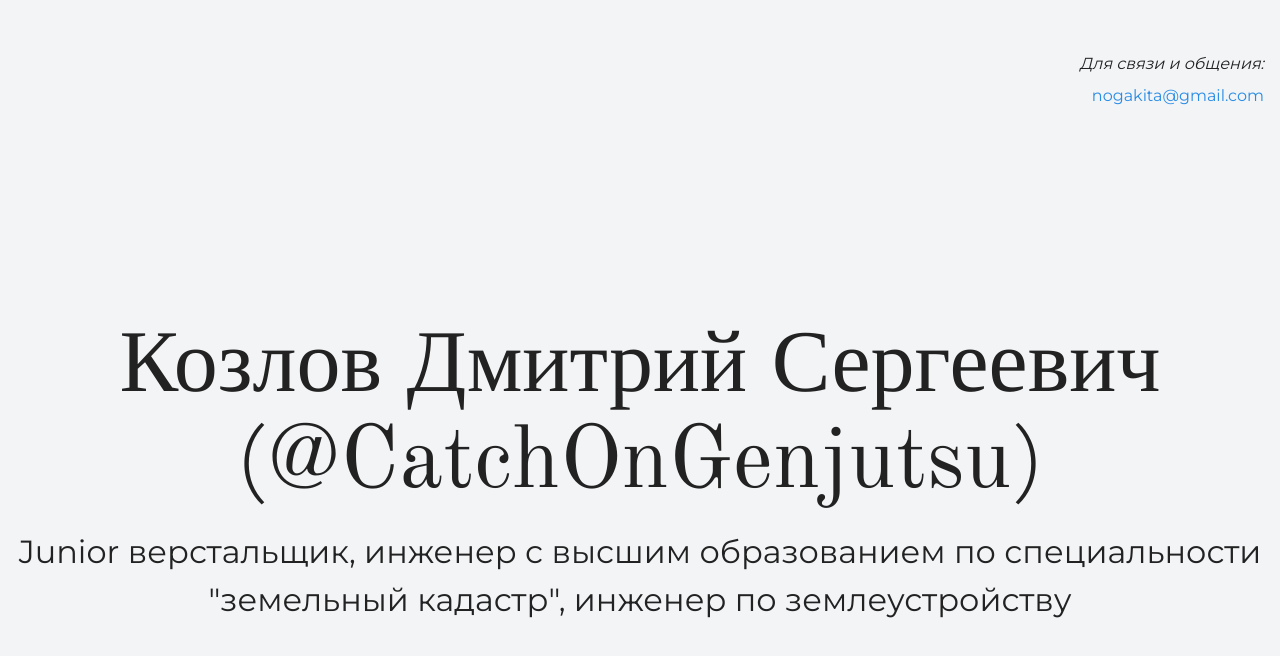
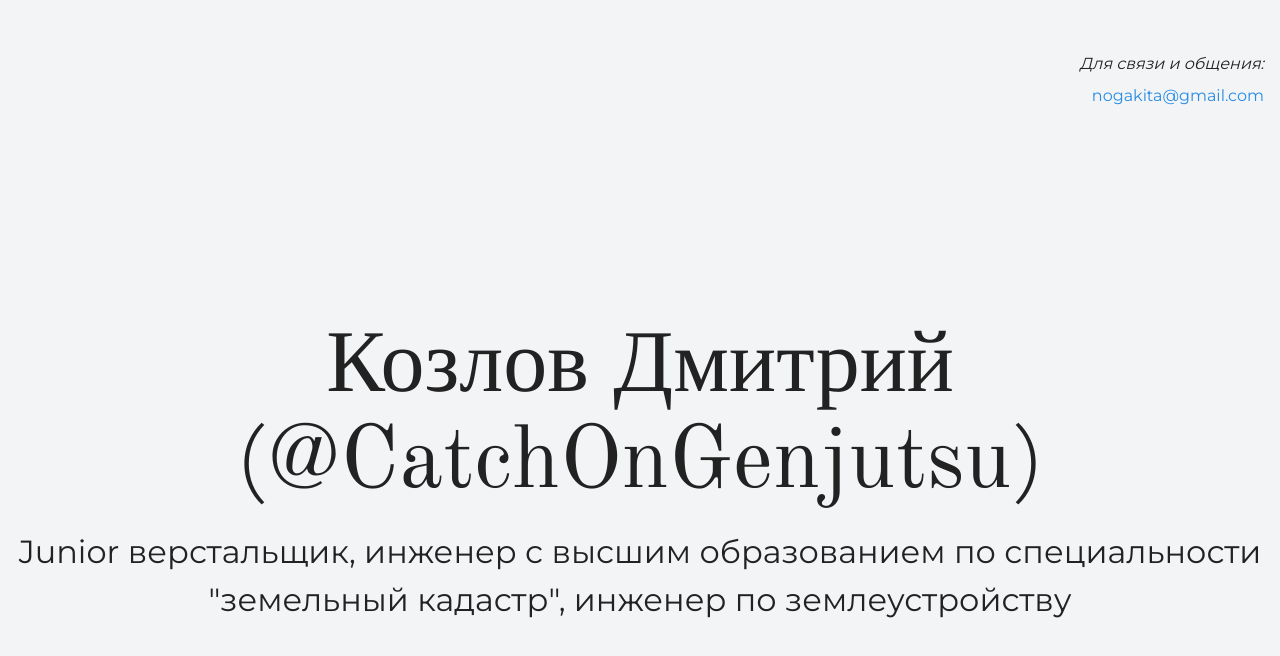
Before and after one commit to CatchOnGenjutsu/my-site, a plain HTML site: page index.html in a window 1280 px wide. Shown: the top 656 px of the page. Drawn offline with nearby package versions, Linux system fonts and the light colour scheme.

Commit message:
смена теста на исходный

```diff
--- a/index.html
+++ b/index.html
@@ -16,7 +16,7 @@
 
     <section class="hero-image">
       <div class ="container">
-      <h1 class="heading">Козлов Дмитрий Сергеевич<br>(@CatchOnGenjutsu)</h1>
+      <h1 class="heading">Козлов Дмитрий<br>(@CatchOnGenjutsu)</h1>
       <p>Junior верстальщик, инженер с высшим образованием по специальности "земельный кадастр", инженер по землеустройству</p>
       </div>
     </section>
```
